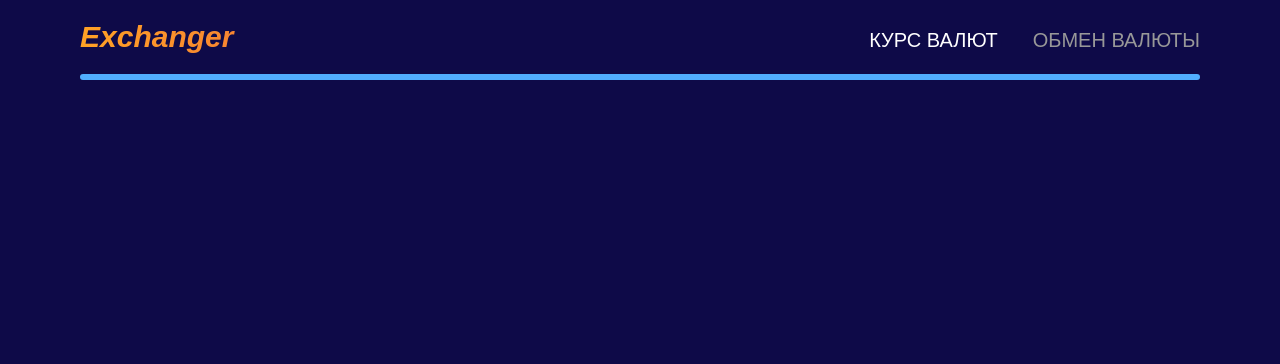
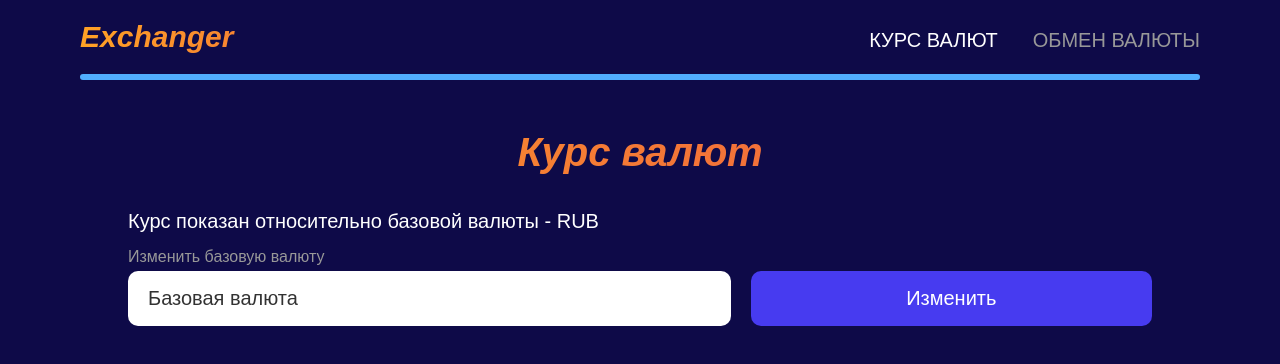
Before and after one commit to AidaChernyavskaya/exchanger, a React (Create React App) app: page / in a window 1280 px wide. Shown: the top 364 px of the page. Built offline with nearby package versions, Linux system fonts and the light colour scheme.

Commit message:
Add input field

```diff
--- a/src/App.js
+++ b/src/App.js
@@ -4,9 +4,20 @@ import Navbar from "./components/Navbar/Navbar";
 
 function App() {
   return (
-    <div>
-      <Navbar/>
-    </div>
+      <div>
+          <Navbar/>
+
+          <h1 className={'h1'}>Курс валют</h1>
+          <div className={'content'}>
+              <h2 className={'h2'}>Курс показан относительно базовой валюты - RUB</h2>
+              <h3 className={'h3'}>Изменить базовую валюту</h3>
+              <div className={'input'}>
+                  <input className={'input__field'} type={'text'} placeholder={'Базовая валюта'}/>
+                  <button className={'input__button'}>Изменить</button>
+              </div>
+          </div>
+
+      </div>
   );
 }
 
--- a/src/components/Navbar/Navbar.module.css
+++ b/src/components/Navbar/Navbar.module.css
@@ -60,12 +60,12 @@
 
 .hr {
   border: 0.3rem solid #51AEFE;
-  margin: 0 8rem;
+  margin: 0 8rem 5rem 8rem;
   border-radius: 1rem;
 }
 @media (max-width: 700px) {
   .hr {
-    margin: 0 1rem;
+    margin: 0 1rem 3rem 1rem;
   }
 }
 
--- a/src/components/Navbar/Navbar.module.sass
+++ b/src/components/Navbar/Navbar.module.sass
@@ -45,7 +45,7 @@
 
 .hr
   border: .3rem solid $secondary
-  margin: 0 8rem
+  margin: 0 8rem 5rem 8rem
   border-radius: 1rem
   @media (max-width: 700px)
-    margin: 0 1rem
+    margin: 0 1rem 3rem 1rem
--- a/src/styles/App.css
+++ b/src/styles/App.css
@@ -23,4 +23,82 @@ body {
   background: #0E0A48;
 }
 
+.h1 {
+  background-image: linear-gradient(90deg, #FFA225 0%, #E95047 100%);
+  -webkit-background-clip: text;
+  -webkit-text-fill-color: transparent;
+  background-color: white;
+  font-size: 4rem;
+  font-style: italic;
+  font-weight: 700;
+  text-align: center;
+  margin-bottom: 3.5rem;
+}
+
+.h2 {
+  font-size: 2rem;
+  font-weight: 400;
+  color: #ffffff;
+  margin-bottom: 1.5rem;
+}
+
+.h3 {
+  color: #989898;
+  font-weight: 400;
+  font-size: 1.6rem;
+  margin-bottom: 0.5rem;
+}
+
+.content {
+  margin: 0 auto;
+  width: 80%;
+}
+@media (max-width: 500px) {
+  .content {
+    width: 95%;
+  }
+}
+
+.input {
+  display: flex;
+}
+.input__field {
+  border-radius: 1rem;
+  width: 60%;
+  height: 5.5rem;
+  color: #000000;
+  font-size: 2rem;
+  padding: 1.5rem 0 1.5rem 2rem;
+  border: none;
+  outline: none;
+  margin-right: 2rem;
+}
+.input__field::placeholder {
+  color: #000000;
+  opacity: 0.8;
+}
+@media (max-width: 500px) {
+  .input__field {
+    margin-right: 1rem;
+  }
+}
+.input__button {
+  border-radius: 1rem;
+  width: 40%;
+  height: 5.5rem;
+  background: #473BF0;
+  border: none;
+  outline: none;
+  font-size: 2rem;
+  color: #ffffff;
+  transition: all 0.3s;
+}
+.input__button:hover {
+  background: #332ab4;
+  transform: translateY(-0.3rem);
+}
+.input__button:active {
+  transform: translateY(-0.1rem);
+}
+
 /*# sourceMappingURL=App.css.map */
--- a/src/styles/App.sass
+++ b/src/styles/App.sass
@@ -15,3 +15,66 @@ html
 body
   font-family: sans-serif
   background: $theme
+
+.h1
+  background-image: $gradient
+  -webkit-background-clip: text
+  -webkit-text-fill-color: transparent
+  background-color: white
+  font-size: 4rem
+  font-style: italic
+  font-weight: 700
+  text-align: center
+  margin-bottom: 3.5rem
+
+
+.h2
+  font-size: 2rem
+  font-weight: 400
+  color: $white
+  margin-bottom: 1.5rem
+
+.h3
+  color: $grey
+  font-weight: 400
+  font-size: 1.6rem
+  margin-bottom: .5rem
+
+.content
+  margin: 0 auto
+  width: 80%
+  @media (max-width: 500px)
+    width: 95%
+
+.input
+  display: flex
+  &__field
+    border-radius: 1rem
+    width: 60%
+    height: 5.5rem
+    color: $black
+    font-size: 2rem
+    padding: 1.5rem 0 1.5rem 2rem
+    border: none
+    outline: none
+    margin-right: 2rem
+    &::placeholder
+      color: $black
+      opacity: .8
+    @media (max-width: 500px)
+      margin-right: 1rem
+  &__button
+    border-radius: 1rem
+    width: 40%
+    height: 5.5rem
+    background: $primary
+    border: none
+    outline: none
+    font-size: 2rem
+    color: $white
+    transition: all .3s
+    &:hover
+      background: #332ab4
+      transform: translateY(-.3rem)
+    &:active
+      transform: translateY(-.1rem)
--- a/src/styles/_variables.sass
+++ b/src/styles/_variables.sass
@@ -5,6 +5,7 @@ $alternative-orange: #E95047
 $alternative-red: #FFA225
 $grey: #989898
 $white: #ffffff
+$black: #000000
 
 $gradient: linear-gradient(90deg, #FFA225 0%, #E95047 100%)
 $blue-background: rgba($secondary, .35)
```
Also changed, not shown: 2 other files (tests, documents, lock files or other folders).
